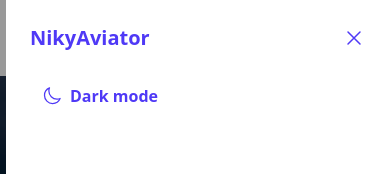
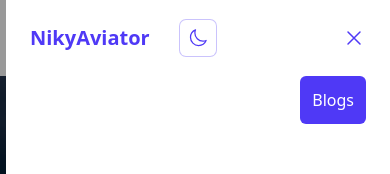
Before and after one commit to NikyAviator/nikolai-kocev-v2, a React (Vite) app in the folder frontend/: page / in a window 390 px wide. Both pictures are taken after a click on the button "Open menu". Shown: the top 174 px of the page. Built offline with nearby package versions, Linux system fonts and the light colour scheme.

Commit message:
U Header.jsx fixing side panel.

```diff
--- a/frontend/src/Components/Header.jsx
+++ b/frontend/src/Components/Header.jsx
@@ -66,13 +66,27 @@ export default function Header() {
       <Dialog open={mobileOpen} onClose={closeMobile} className="lg:hidden">
         <div className="fixed inset-0 bg-black/40" />
         <DialogPanel className="fixed inset-y-0 right-0 z-10 w-full max-w-sm overflow-y-auto bg-white px-6 py-6 sm:ring-1 sm:ring-gray-900/10 dark:bg-gray-900">
-          <div className="flex items-center justify-between">
+          {/* top row: brand (left), theme toggle (center), close (right) */}
+          <div className="relative flex items-center justify-between">
             <Link
               to="/"
               className="-m-1.5 p-1.5 text-xl font-bold text-indigo-600"
             >
               NikyAviator
             </Link>
+
+            <button
+              onClick={toggleTheme}
+              aria-label="Toggle theme"
+              className="absolute left-1/2 -translate-x-1/2 rounded-md p-2 text-indigo-600 ring-1 ring-indigo-600/30 hover:bg-indigo-600/10 dark:text-indigo-400"
+            >
+              {dark ? (
+                <SunIcon className="size-5" />
+              ) : (
+                <MoonIcon className="size-5" />
+              )}
+            </button>
+
             <button
               onClick={closeMobile}
               className="-m-2.5 rounded-md p-2.5 text-indigo-600"
@@ -82,22 +96,15 @@ export default function Header() {
             </button>
           </div>
 
-          {/* theme toggle inside drawer */}
-          <div className="mt-6">
-            <button
-              onClick={() => {
-                toggleTheme();
-                closeMobile();
-              }}
-              className="flex items-center gap-2 rounded-md px-3 py-2 text-base font-semibold text-indigo-600 hover:bg-gray-100 dark:text-indigo-300 dark:hover:bg-gray-800/40"
+          {/* right-aligned Blogs button */}
+          <div className="mt-6 flex justify-end">
+            <Link
+              to="/blogs"
+              onClick={closeMobile}
+              className="inline-block rounded-md bg-indigo-600 px-3 py-3 text-white hover:bg-indigo-500"
             >
-              {dark ? (
-                <SunIcon className="size-5" />
-              ) : (
-                <MoonIcon className="size-5" />
-              )}
-              {dark ? 'Light mode' : 'Dark mode'}
-            </button>
+              Blogs
+            </Link>
           </div>
         </DialogPanel>
       </Dialog>
```
